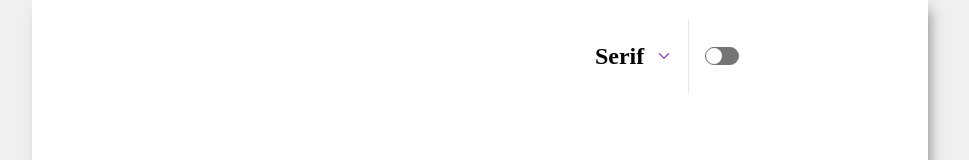
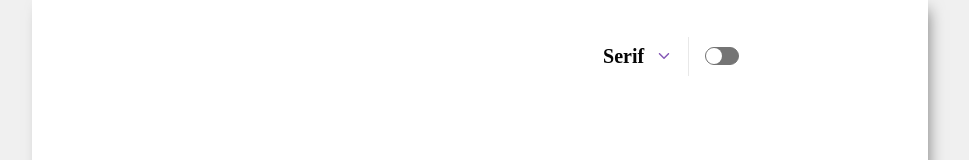
Before and after one commit to vwong21/dictionary, a React (Vite) app: page / in a window 1280 px wide. Shown: the top 160 px of the page, without its empty margins (160-1129 px from the left). Built offline with nearby package versions, Linux system fonts and the light colour scheme; some icons are missing.

Commit message:
finished header

```diff
--- a/src/components/header.jsx
+++ b/src/components/header.jsx
@@ -1,7 +1,7 @@
-import React from "react";
-import { useState, useContext } from "react";
-import {PiBookThin} from 'react-icons/pi'
-import {IoIosArrowDown} from 'react-icons/io'
+
+import React, { useState, useContext } from "react";
+import { PiBookThin } from 'react-icons/pi'
+import { IoIosArrowDown } from 'react-icons/io'
 import '../css/app.css'
 import { FontContext } from "../contexts/FontContexts";
 import { ThemeContext } from "../contexts/ThemeContexts";
@@ -9,40 +9,40 @@ import FontDropdown from "./FontDropdown";
 import Switch from "./Switch";
 
 const Header = () => {
-    const { theme }  = useContext(ThemeContext)
+    const { theme } = useContext(ThemeContext)
     const { currFont, changeFont, fonts } = useContext(FontContext)
     const [dropdown, setDropdown] = useState(false)
+
     const toggleDropdown = () => {
         setDropdown(!dropdown)
     }
+
     return (
         <header>
             <div id="left-header">
-                <PiBookThin id="book"/>
+                <PiBookThin id="book" />
             </div>
 
             <div id="right-header">
-                <div id="font-container">
-                    <div id="dropdown-container">
+                <div id="font-selection" onClick={() => { toggleDropdown() }}>
+                    <div id="font-container" className="position-relative">
                         <p id="header-p">{currFont}</p>
+                        <IoIosArrowDown id="down-arrow" />
                         {dropdown && (
                             <ul id="dropdown-menu" className={theme}>
                                 {fonts.map((font, index) => {
                                     if (font !== currFont) {
-                                return <FontDropdown key={index} font={font} toggleDropdown={toggleDropdown} changeFont={changeFont}/>;
+                                        return <FontDropdown key={index} font={font} toggleDropdown={toggleDropdown} changeFont={changeFont} />;
                                     }
                                 })}
                             </ul>
                         )}
                     </div>
-                    <IoIosArrowDown id="down-arrow" onClick={() => {
-                        toggleDropdown()
-                    }}/>
                 </div>
-                <Switch/>
+                <Switch />
             </div>
         </header>
     )
 }
 
-export default Header
+export default Header;
--- a/src/css/App.css
+++ b/src/css/App.css
@@ -55,13 +55,17 @@ header {
 
 #down-arrow {
     color: #8558b6;
-    cursor: pointer;
 }
 
 #right-header {
     display: flex;
     flex-flow: row nowrap;
     gap: 1rem;
+}
+
+#font-selection {
+    display: flex;
+    flex-flow: column nowrap;
 }
 
 #font-container {
@@ -72,35 +76,36 @@ header {
     align-items: center;
     gap: 0.75rem;
     justify-content: space-between;
+    cursor: pointer;
+    user-select: none;
 }
 
 #header-p {
-    font-size: 1.5rem;
+    font-size: 1.25rem;
     font-weight: 900;
+    margin: 0;
+    padding: 0.5rem 0 0.5rem 0;
 }
 
-#dropdown-container {
+.position-relative {
     position: relative;
-    display: flex;
-    flex-flow:column nowrap;
 }
 
 #dropdown-menu {
+    position: absolute;
+    top: 100%;
+    left: 0;
+    border-top: 1px solid #E8E8E8;
     padding-left: 0;
-    border-radius: 0.25rem;
     margin: 0;
     list-style: none;
-    position: absolute;
-    top: 3.75rem;
-    left: -1rem;
-    box-shadow: 0px 0px 5px 0px #747474;
 }
 
 #font-item {
     cursor: pointer;
-    font-size: 1.25rem;
-    font-weight: 700;
-    padding: 0.5rem;
+    font-size: 1rem;
+    font-weight: 500;
+    padding-top: 0.5rem;
 }
 
 #switch-container {
@@ -164,10 +169,6 @@ header {
         font-size: 3rem
     }
 
-    #moon {
-        font-size: 2rem;
-    }
-
     #switch-background {
         height: 1.5rem;
         width: 3rem;
```
Lines whose indentation alone changed are shown as unchanged.
